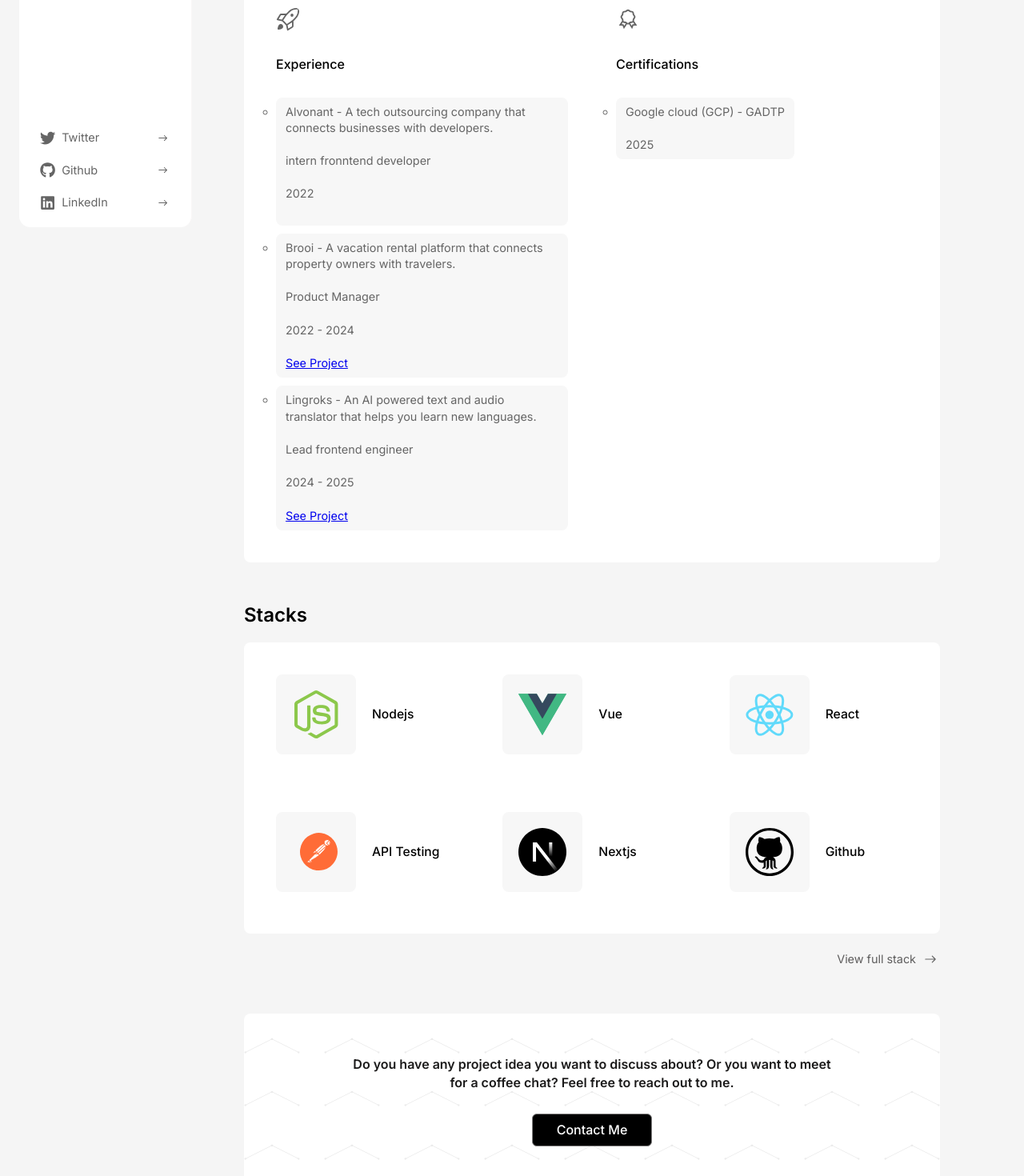
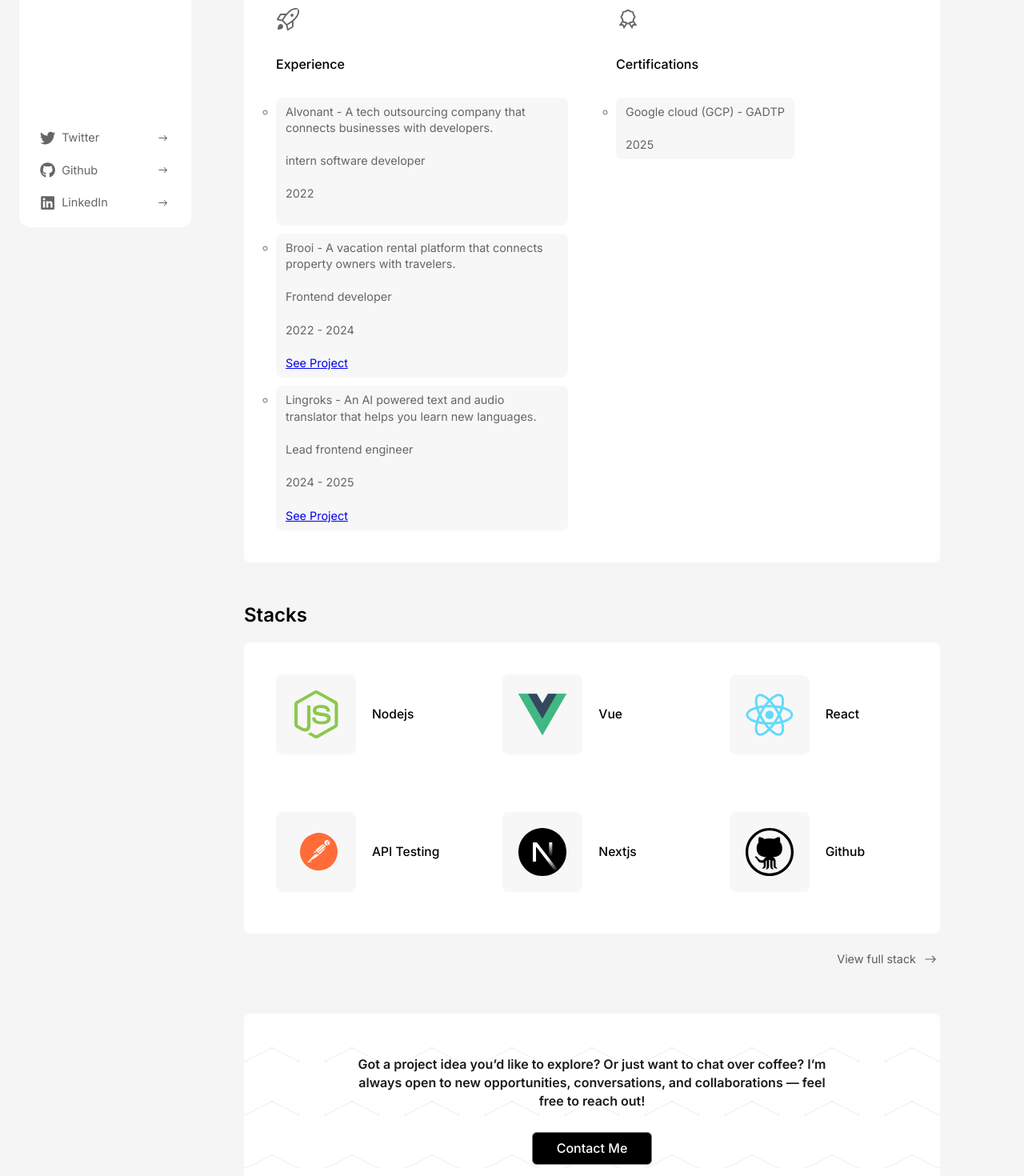
Before and after one commit to Inno-cent/PORTFOLIO, a Next.js app: page /about in a window 1280 px wide. Shown: the part 500-1970 px from the top of the page at 80% size. Built offline with nearby package versions, Linux system fonts and the light colour scheme.

Commit message:
chore: clean up

```diff
--- a/src/app/about/page.jsx
+++ b/src/app/about/page.jsx
@@ -98,7 +98,7 @@ export default function About() {
                 with developers.
                 <br />
                 <br />
-                intern fronntend developer
+                intern software developer
                 <br />
                 <br />
                 2022
@@ -110,7 +110,7 @@ export default function About() {
                 with travelers.
                 <br />
                 <br />
-                Product Manager
+                Frontend developer
                 <br />
                 <br />
                 2022 - 2024
--- a/src/components/contactCard/index.jsx
+++ b/src/components/contactCard/index.jsx
@@ -1,24 +1,24 @@
-import React from 'react';
-import './index.scss';
-import Link from 'next/link'
+import React from "react";
+import "./index.scss";
+import Link from "next/link";
 
 const ContactCard = () => {
   return (
     <div className="contact-card">
       <div className="contact-wrapper">
         <p>
-                    Do you have any project idea you want to discuss about? Or you want to meet for a coffee chat? Feel free to reach out to me.
+          Got a project idea you’d like to explore? Or just want to chat over
+          coffee? I’m always open to new opportunities, conversations, and
+          collaborations — feel free to reach out!
         </p>
         <div className="contact-btn">
           <Link href="/contact">
-                        <span>
-                            Contact Me
-                        </span>
+            <span>Contact Me</span>
           </Link>
         </div>
       </div>
     </div>
-    )
-}
+  );
+};
 
 export default ContactCard;
```
Lines whose indentation alone changed are shown as unchanged.
